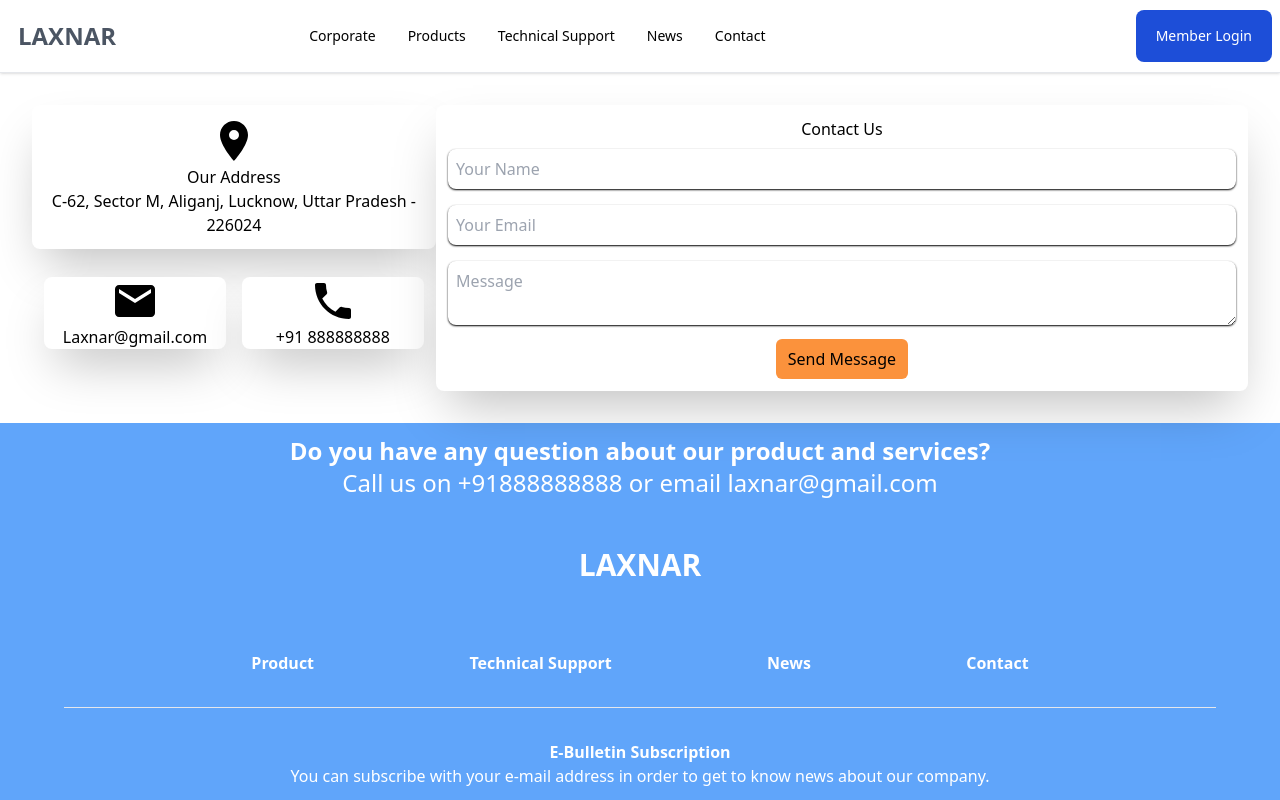
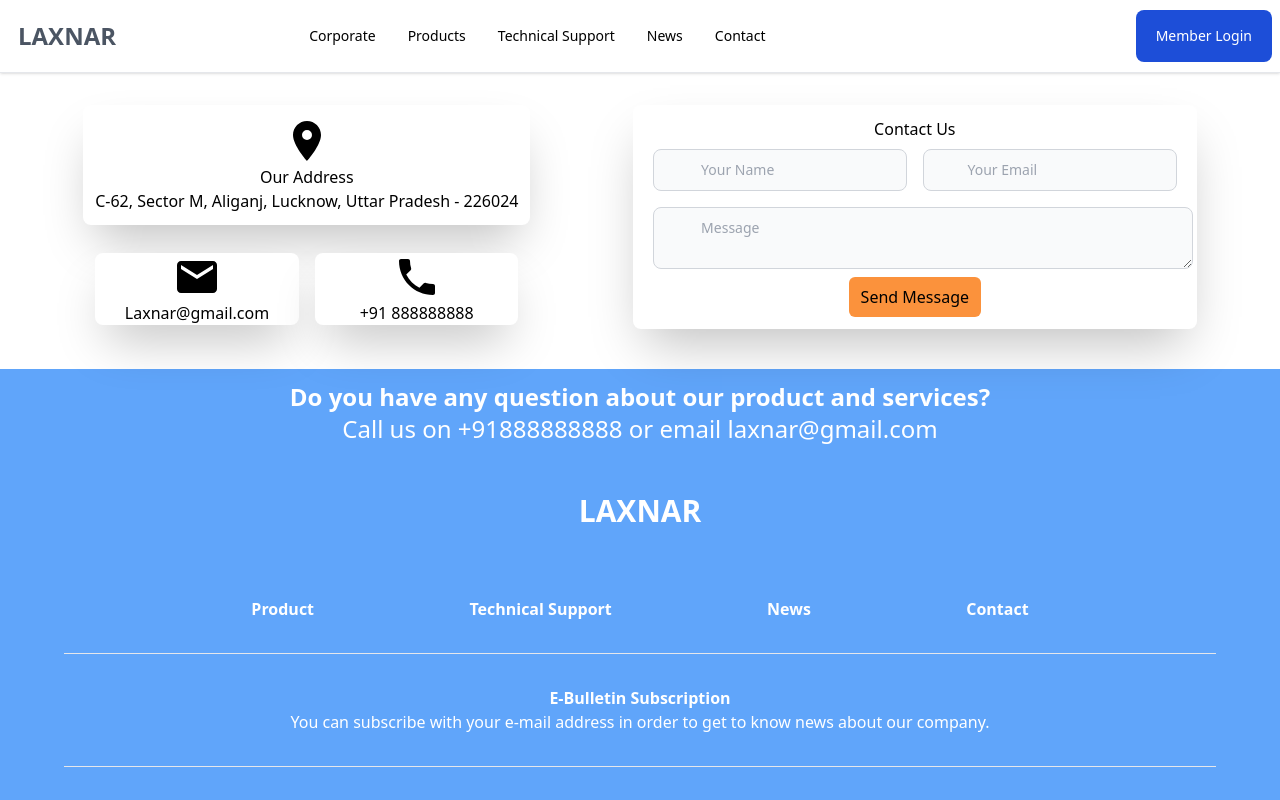
Before and after one commit to yash-sahni54321/Laxnar, a React (Create React App) app: page /contact in a window 1280 px wide. Shown: the top 800 px of the page. Built offline with nearby package versions, Linux system fonts and the light colour scheme.

Commit message:
contact textarea

```diff
--- a/src/Components/ContactHeader.js
+++ b/src/Components/ContactHeader.js
@@ -63,11 +63,12 @@
                 </div>
                 <div>
                     <div className="p-3 bg-white rounded-lg shadow-2xl">
-                        <form onSubmit={handleSubmit} className="text-center ">
-                            <label>Contact Us</label>
+                        <form onSubmit={handleSubmit} className="text-center">
+                            <label className="">Contact Us</label>
+                            <div className="flex justify-evenly">
                             <input
                                 type="text"
-                                className="w-full rounded-lg py-2 my-2 shadow-sm bg-white inline-block shadow-black"
+                                className="bg-gray-50 border m-2 border-gray-300 text-gray-900 text-sm rounded-lg focus:ring-blue-500 focus:border-blue-500  w-full pl-10 p-2.5  dark:bg-gray-700 dark:border-gray-600 dark:placeholder-gray-400 dark:text-white dark:focus:ring-blue-500 dark:focus:border-blue-500"
                                 placeholder="  Your Name"
                                 required
                                 value={name}
@@ -75,20 +76,21 @@
                             />
                             <input
                                 required
-                                className="w-full rounded-lg py-2 my-2 shadow-sm bg-white inline-block shadow-black"
-                                placeholder="  Your Email"
+                                className="bg-gray-50 border m-2 border-gray-300 text-gray-900 text-sm rounded-lg focus:ring-blue-500 focus:border-blue-500  w-full pl-10 p-2.5  dark:bg-gray-700 dark:border-gray-600 dark:placeholder-gray-400 dark:text-white dark:focus:ring-blue-500 dark:focus:border-blue-500"
+                                placeholder=" Your Email"
                                 value={email}
                                 onChange={(e) => setEmail(e.target.value)}
                             />
+                            </div>
                             <textarea
                                 required
-                                className="w-full h-16 py-2 my-2 rounded-lg shadow-sm inline-block shadow-black"
+                                className="bg-gray-50 border m-2 border-gray-300 text-gray-900 text-sm rounded-lg focus:ring-blue-500 focus:border-blue-500 block w-full pl-10 p-2.5  dark:bg-gray-700 dark:border-gray-600 dark:placeholder-gray-400 dark:text-white dark:focus:ring-blue-500 dark:focus:border-blue-500"
                                 value={text_msg}
                                 placeholder="  Message"
                                 onChange={(e) => setText(e.target.value)}
                             />
 
-                            <button className="rounded-md px-3 py-2 bg-orange-400">Send Message</button>
+                            <button className="rounded-md  px-3 py-2 bg-orange-400">Send Message</button>
                         </form>
                     </div>
                 </div>
```
